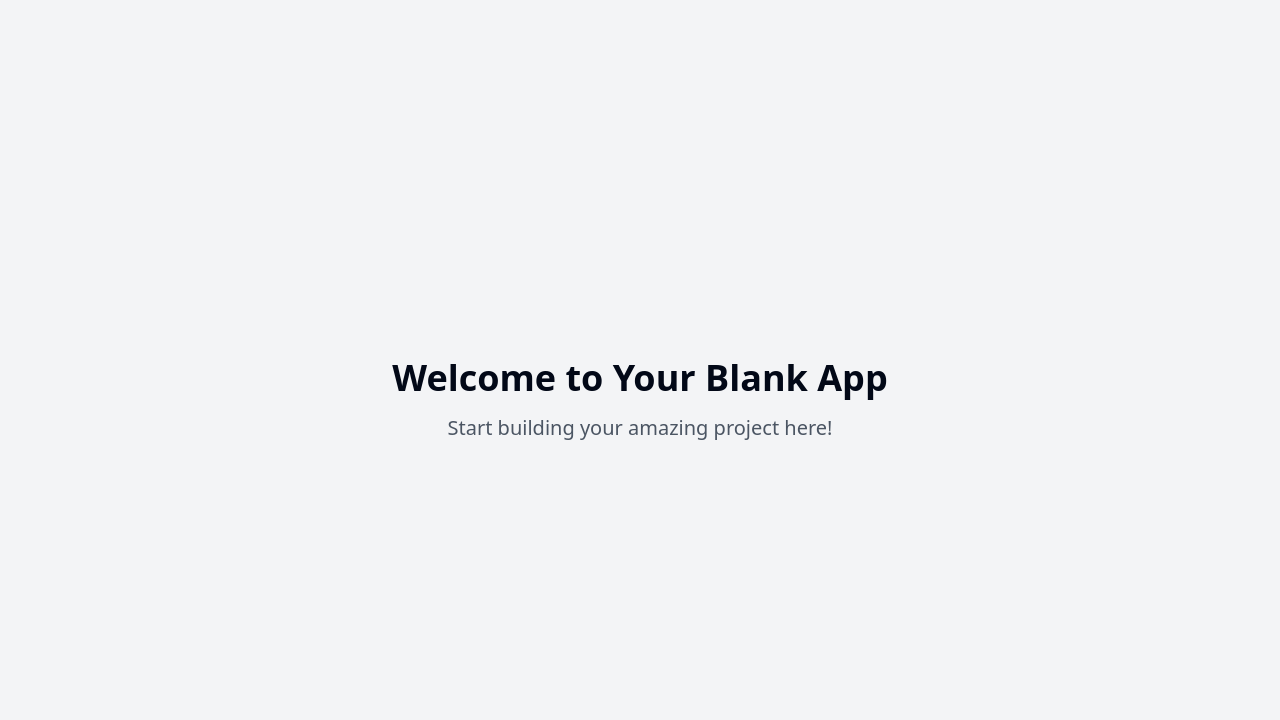
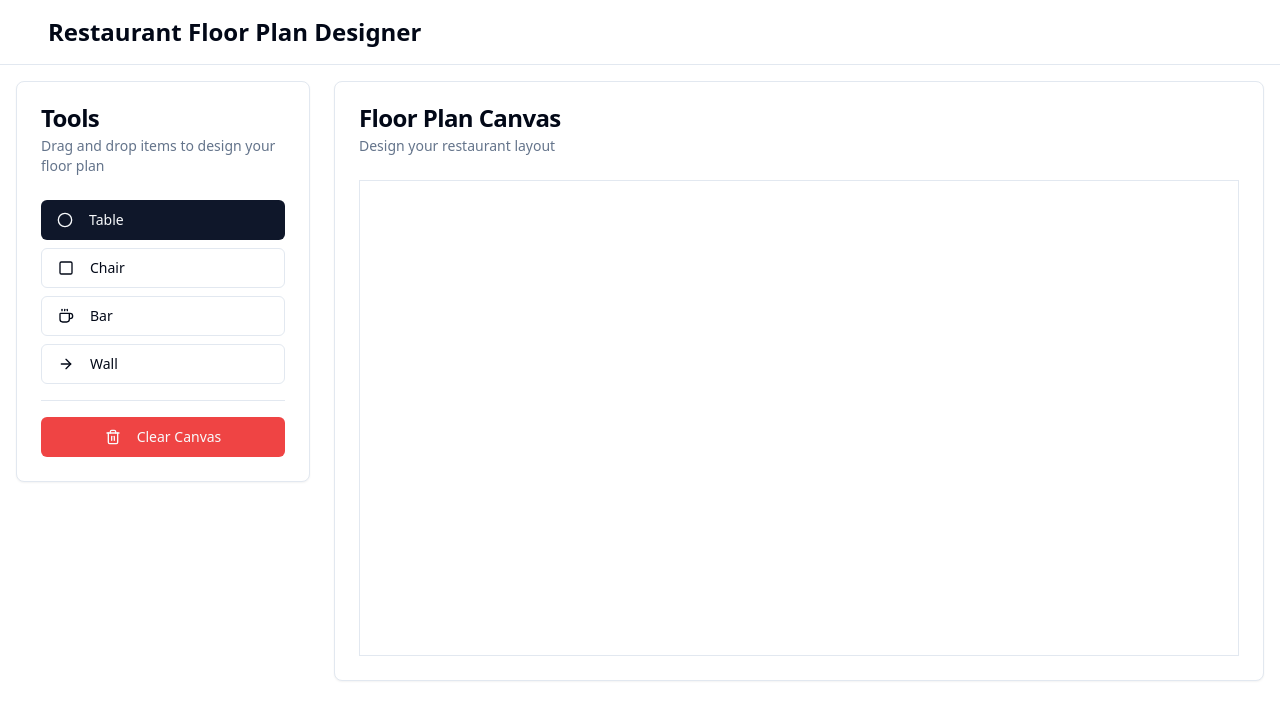
Before and after one commit to AreebYounus4/resto-canvas-architect, a React (Vite) app: page / in a window 1280 px wide. Shown: the top 720 px of the page. Built offline with nearby package versions, Linux system fonts and the light colour scheme.

Commit message:
Fix: Resolve tsconfig.json modification error

```diff
--- /dev/null
+++ b/src/components/FloorPlanCanvas.tsx
@@ -0,0 +1,129 @@
+
+import { useState, useRef, useEffect } from "react";
+import { CanvasElement } from "@/types/canvasTypes";
+
+interface FloorPlanCanvasProps {
+  selectedTool: string;
+}
+
+const FloorPlanCanvas = ({ selectedTool }: FloorPlanCanvasProps) => {
+  const [elements, setElements] = useState<CanvasElement[]>([]);
+  const [isDrawing, setIsDrawing] = useState(false);
+  const [position, setPosition] = useState({ x: 0, y: 0 });
+  const canvasRef = useRef<HTMLDivElement>(null);
+
+  const handleMouseDown = (e: React.MouseEvent) => {
+    if (!canvasRef.current) return;
+
+    const rect = canvasRef.current.getBoundingClientRect();
+    const x = e.clientX - rect.left;
+    const y = e.clientY - rect.top;
+
+    setPosition({ x, y });
+    setIsDrawing(true);
+  };
+
+  const handleMouseMove = (e: React.MouseEvent) => {
+    if (!isDrawing || !canvasRef.current) return;
+
+    const rect = canvasRef.current.getBoundingClientRect();
+    const x = e.clientX - rect.left;
+    const y = e.clientY - rect.top;
+
+    setPosition({ x, y });
+  };
+
+  const handleMouseUp = () => {
+    if (isDrawing) {
+      const newElement: CanvasElement = {
+        id: `${selectedTool}-${Date.now()}`,
+        type: selectedTool,
+        position: { ...position },
+        size: getElementSize(selectedTool),
+      };
+
+      setElements([...elements, newElement]);
+      setIsDrawing(false);
+    }
+  };
+
+  const getElementSize = (type: string) => {
+    switch (type) {
+      case "table":
+        return { width: 80, height: 80 };
+      case "chair":
+        return { width: 40, height: 40 };
+      case "bar":
+        return { width: 150, height: 60 };
+      case "wall":
+        return { width: 100, height: 10 };
+      default:
+        return { width: 50, height: 50 };
+    }
+  };
+
+  const renderElement = (element: CanvasElement) => {
+    const style = {
+      left: `${element.position.x}px`,
+      top: `${element.position.y}px`,
+      width: `${element.size.width}px`,
+      height: `${element.size.height}px`,
+    };
+
+    let className = "absolute border cursor-move ";
+
+    switch (element.type) {
+      case "table":
+        className += "bg-amber-100 rounded-full";
+        break;
+      case "chair":
+        className += "bg-amber-200 rounded-md";
+        break;
+      case "bar":
+        className += "bg-slate-300 rounded-md";
+        break;
+      case "wall":
+        className += "bg-gray-500";
+        break;
+      default:
+        className += "bg-gray-200";
+    }
+
+    return (
+      <div
+        key={element.id}
+        className={className}
+        style={style}
+      />
+    );
+  };
+
+  return (
+    <div
+      ref={canvasRef}
+      className="w-full h-full bg-white border relative"
+      onMouseDown={handleMouseDown}
+      onMouseMove={handleMouseMove}
+      onMouseUp={handleMouseUp}
+      onMouseLeave={handleMouseUp}
+    >
+      {elements.map(renderElement)}
+      {isDrawing && (
+        <div
+          className={`absolute border ${selectedTool === "table" ? "bg-amber-100 rounded-full" :
+                      selectedTool === "chair" ? "bg-amber-200 rounded-md" :
+                      selectedTool === "bar" ? "bg-slate-300 rounded-md" :
+                      selectedTool === "wall" ? "bg-gray-500" : "bg-gray-200"}`}
+          style={{
+            left: `${position.x}px`,
+            top: `${position.y}px`,
+            width: `${getElementSize(selectedTool).width}px`,
+            height: `${getElementSize(selectedTool).height}px`,
+          }}
+        />
+      )}
+    </div>
+  );
+};
+
+export default FloorPlanCanvas;
--- /dev/null
+++ b/src/components/ToolPanel.tsx
@@ -0,0 +1,50 @@
+
+import { Button } from "@/components/ui/button";
+import {
+  Square,
+  CircleIcon,
+  Coffee,
+  ArrowRight,
+  Trash2
+} from "lucide-react";
+
+interface ToolPanelProps {
+  selectedTool: string;
+  onSelectTool: (tool: string) => void;
+}
+
+const ToolPanel = ({ selectedTool, onSelectTool }: ToolPanelProps) => {
+  const tools = [
+    { id: "table", name: "Table", icon: <CircleIcon className="h-4 w-4" /> },
+    { id: "chair", name: "Chair", icon: <Square className="h-4 w-4" /> },
+    { id: "bar", name: "Bar", icon: <Coffee className="h-4 w-4" /> },
+    { id: "wall", name: "Wall", icon: <ArrowRight className="h-4 w-4" /> },
+  ];
+
+  return (
+    <div className="space-y-4">
+      <div className="grid gap-2">
+        {tools.map((tool) => (
+          <Button
+            key={tool.id}
+            variant={selectedTool === tool.id ? "default" : "outline"}
+            className="justify-start"
+            onClick={() => onSelectTool(tool.id)}
+          >
+            {tool.icon}
+            <span className="ml-2">{tool.name}</span>
+          </Button>
+        ))}
+      </div>
+
+      <div className="pt-4 border-t">
+        <Button variant="destructive" className="w-full">
+          <Trash2 className="h-4 w-4 mr-2" />
+          Clear Canvas
+        </Button>
+      </div>
+    </div>
+  );
+};
+
+export default ToolPanel;
--- a/src/pages/Index.tsx
+++ b/src/pages/Index.tsx
@@ -1,12 +1,48 @@
-// Update this page (the content is just a fallback if you fail to update the page)
+
+import { useState } from "react";
+import { Button } from "@/components/ui/button";
+import { Card, CardContent, CardDescription, CardHeader, CardTitle } from "@/components/ui/card";
+import FloorPlanCanvas from "@/components/FloorPlanCanvas";
+import ToolPanel from "@/components/ToolPanel";
 
 const Index = () => {
+  const [selectedTool, setSelectedTool] = useState<string>("table");
+
   return (
-    <div className="min-h-screen flex items-center justify-center bg-gray-100">
-      <div className="text-center">
-        <h1 className="text-4xl font-bold mb-4">Welcome to Your Blank App</h1>
-        <p className="text-xl text-gray-600">Start building your amazing project here!</p>
-      </div>
+    <div className="min-h-screen bg-background">
+      <header className="border-b p-4">
+        <div className="container mx-auto">
+          <h1 className="text-2xl font-bold">Restaurant Floor Plan Designer</h1>
+        </div>
+      </header>
+
+      <main className="container mx-auto p-4">
+        <div className="grid grid-cols-1 md:grid-cols-4 gap-6">
+          <div className="md:col-span-1">
+            <Card>
+              <CardHeader>
+                <CardTitle>Tools</CardTitle>
+                <CardDescription>Drag and drop items to design your floor plan</CardDescription>
+              </CardHeader>
+              <CardContent>
+                <ToolPanel selectedTool={selectedTool} onSelectTool={setSelectedTool} />
+              </CardContent>
+            </Card>
+          </div>
+
+          <div className="md:col-span-3">
+            <Card className="h-[600px]">
+              <CardHeader>
+                <CardTitle>Floor Plan Canvas</CardTitle>
+                <CardDescription>Design your restaurant layout</CardDescription>
+              </CardHeader>
+              <CardContent className="flex-1 h-[500px]">
+                <FloorPlanCanvas selectedTool={selectedTool} />
+              </CardContent>
+            </Card>
+          </div>
+        </div>
+      </main>
     </div>
   );
 };
--- /dev/null
+++ b/src/types/canvasTypes.ts
@@ -0,0 +1,17 @@
+
+export interface Position {
+  x: number;
+  y: number;
+}
+
+export interface Size {
+  width: number;
+  height: number;
+}
+
+export interface CanvasElement {
+  id: string;
+  type: string;
+  position: Position;
+  size: Size;
+}
```
